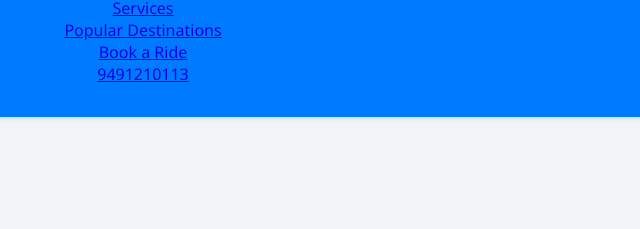
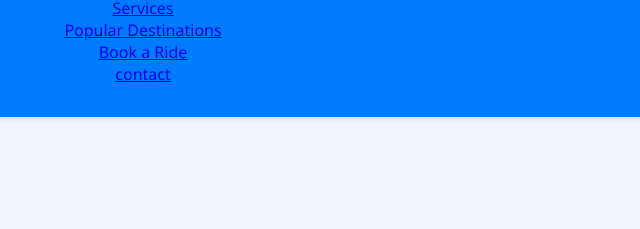
Before and after one commit to citylookscab/citylookscabz.github.io, a plain HTML site: page index.html in a window 1280 px wide. Shown: the part 144-373 px from the top of the page, 517-1157 px from the left. Drawn offline with nearby package versions, Linux system fonts and the light colour scheme.

Commit message:
Update index.html
adsdf

```diff
--- a/index.html
+++ b/index.html
@@ -19,7 +19,7 @@
                 <li><a href="#services">Services</a></li>
                 <li><a href="#destinations">Popular Destinations</a></li>
                 <li><a href="#book">Book a Ride</a></li>
-                <li><a href="#contact">9491210113</a></li>
+                <li><a href="#contact">contact</a></li>
             </ul>
         </nav>
     </header>
```
